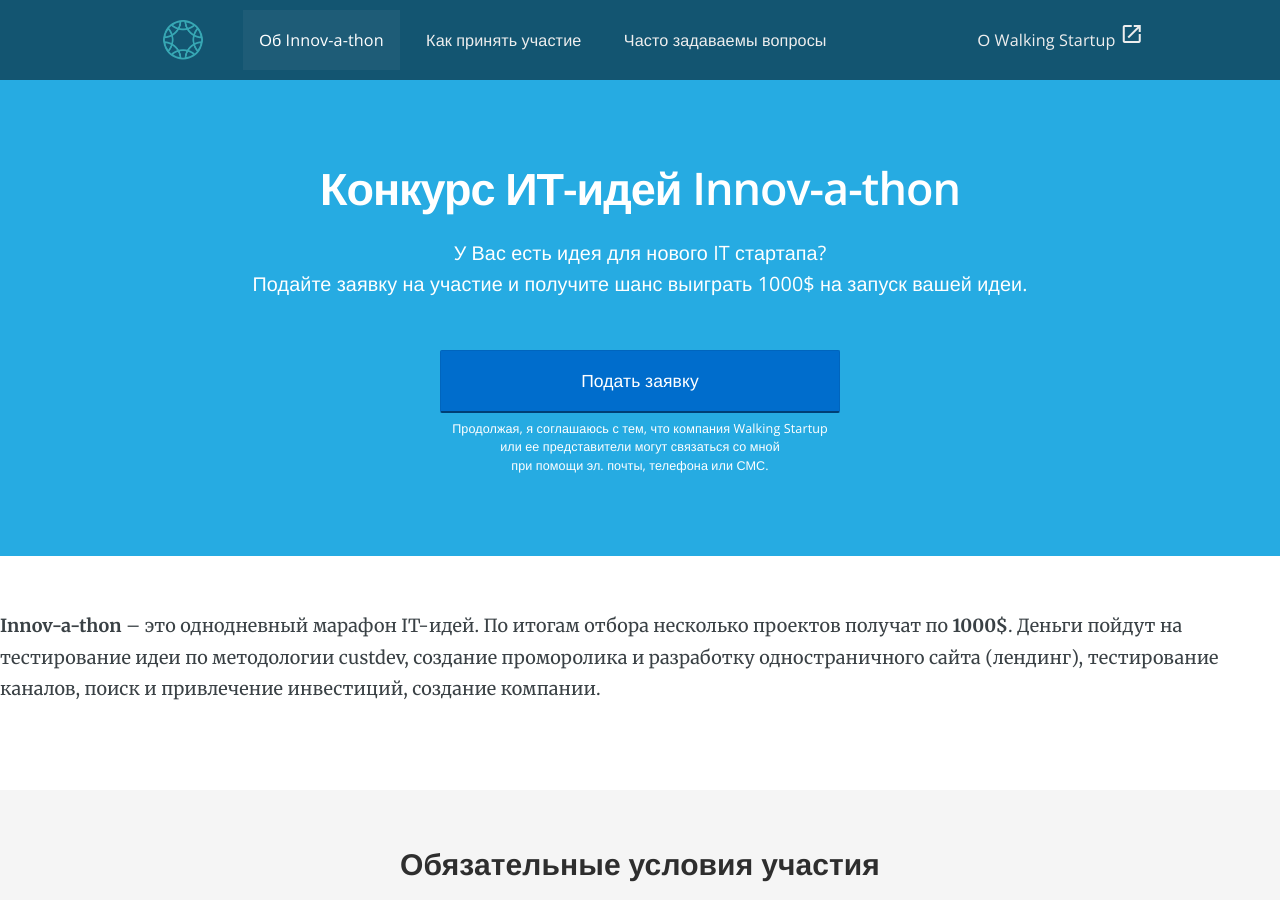
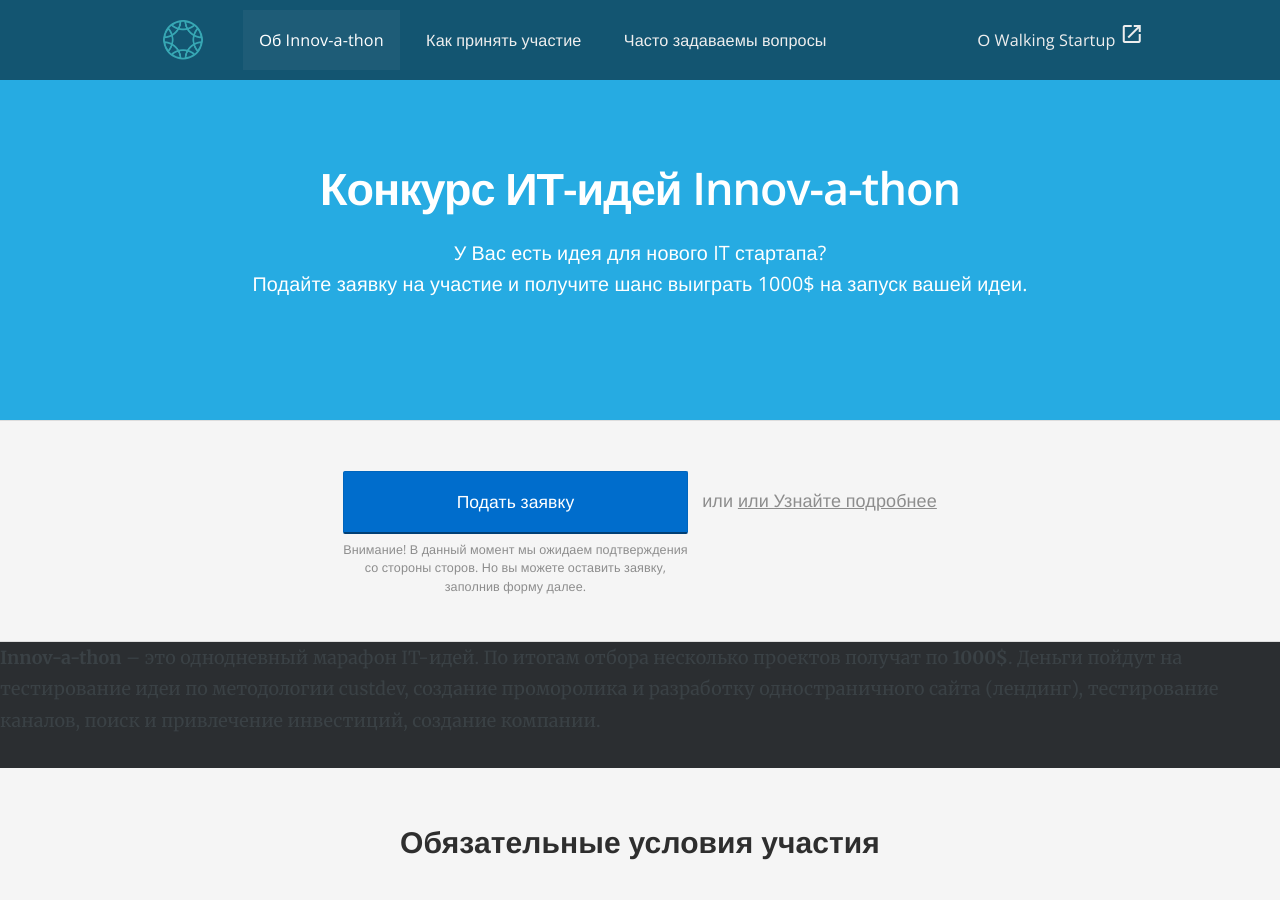
Before and after one commit to RakhimyanTim/innov-a-thon.ws.github.io, a Jekyll site: the page built from pages/index.html, in a window 1280 px wide and 900 px high. Built offline with Jekyll 4.4.1, drawn with Linux system fonts in a browser that asks for light colours; nearby versions of some CDN libraries.

Commit message:
Update index.html

```diff
--- a/pages/index.html
+++ b/pages/index.html
@@ -10,17 +10,24 @@
  		<div class="container">
  			<h2>{{ page.title }}</h2>
 			<p class="sub-text landing-page">У Вас есть идея для нового IT стартапа?<br> Подайте заявку на участие и получите шанс выиграть 1000$ на запуск вашей идеи. </p>
-
-			<div class="cta-container" style="margin-top: 50px;">
-				<a href="" class="btn btn-block btn-centered btn-large btn-primary sign-up" style="display: inherit;">Подать заявку</a>
-				<span class="btn-sub-text" style="color:#fff">Продолжая, я соглашаюсь с тем, что компания Walking Startup <br> или ее представители могут связаться со мной <br>при помощи эл. почты, телефона или СМС. </span>
-			</div>
 		</div>
 </header>
 
-<section>
+<section class="cta">
+	<div class="container">
+		<div style="text-align: center;">
+			<div style="display: inline-block;">
+					<a href="#" class="btn btn-block btn-centered btn-large btn-primary sign-up" style="display: inherit;">Подать заявку</a>
+				<span class="btn-sub-text">Внимание! В данный момент мы ожидаем подтверждения<br>со стороны сторов. Но вы можете оставить заявку, <br>заполнив форму далее. </span>
+			</div>
+		<span class="learn-more">или <a href="#">или Узнайте подробнее</a></span>
+		</div>
+	</div>
+</section>
+
+
 	<p><strong>Innov-a-thon</strong> – это однодневный марафон IT-идей. По итогам отбора несколько проектов получат по <strong>1000$</strong>. Деньги пойдут на тестирование идеи по методологии custdev, создание проморолика и разработку одностраничного сайта (лендинг), тестирование каналов, поиск и привлечение инвестиций, создание компании. </p>
-</section>
+
 
 <section style="background: #f5f5f5">
 	<h3 style="text-align: center;">Обязательные условия участия</h3>
```
